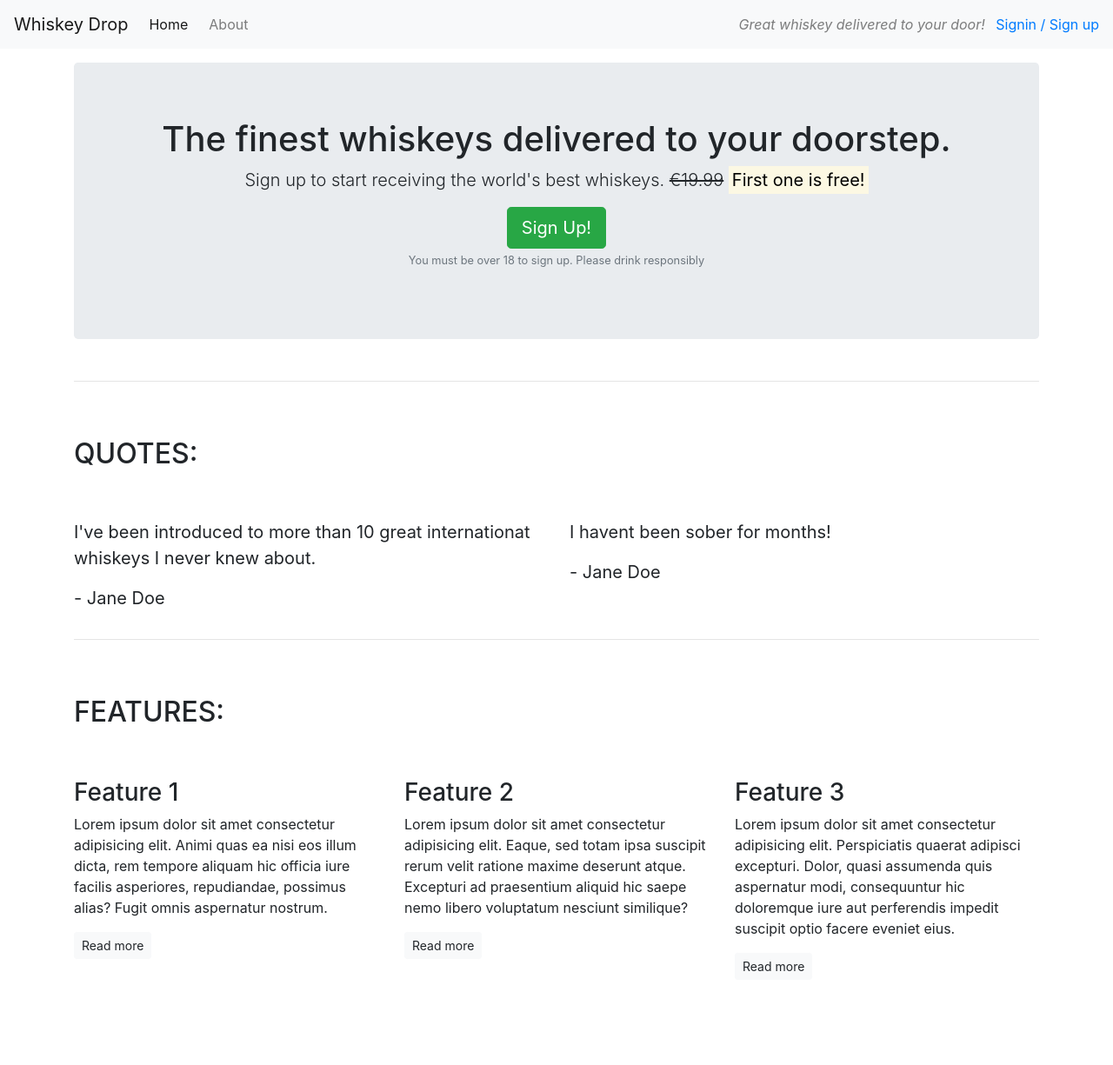
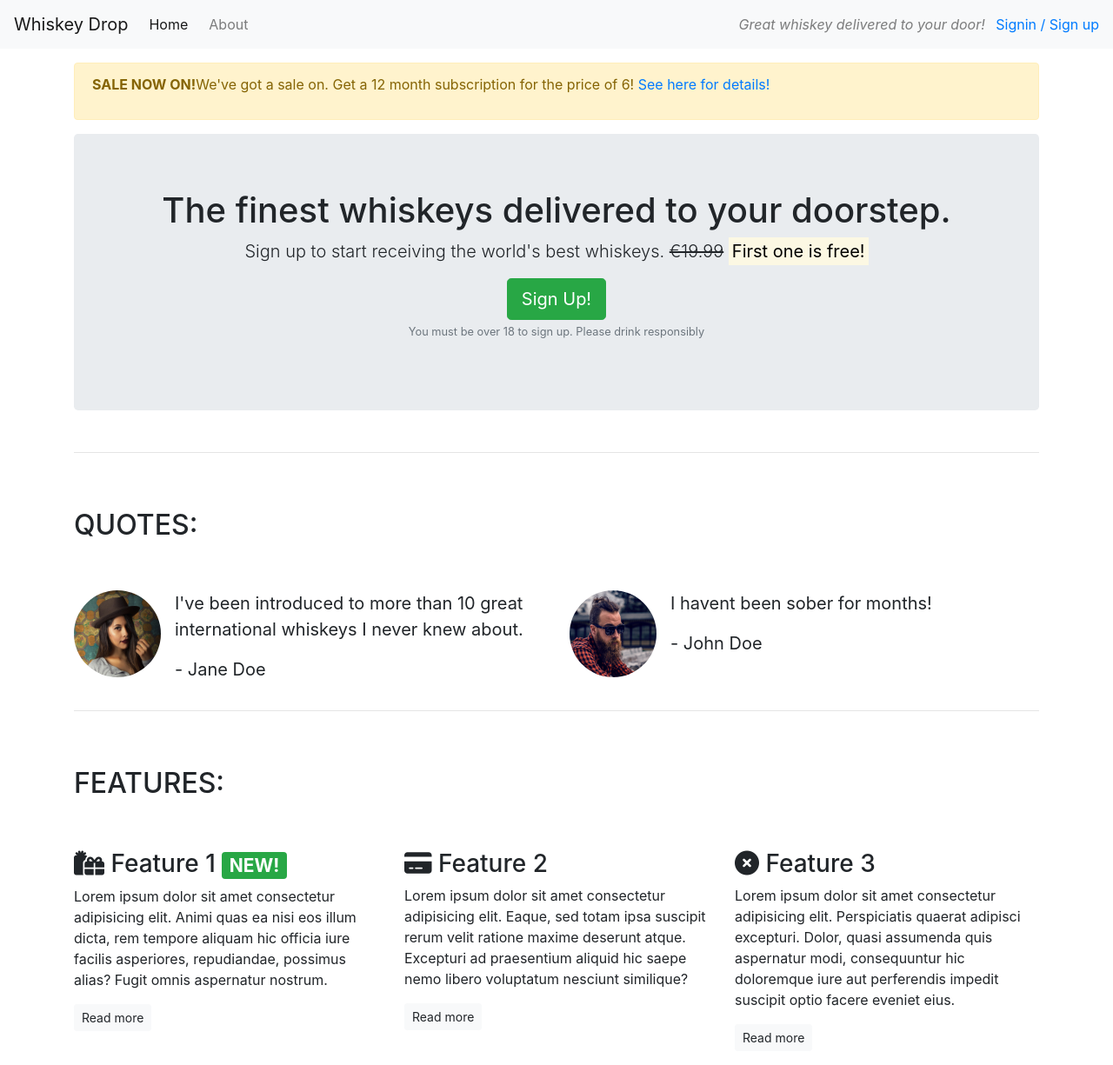
Before and after one commit to matthewelstone/friendly-lamp, a plain HTML site: page index.html in a window 1280 px wide. Shown: the whole page at 87% size. Before the commit the page ends 1143 px from the top, so only its background shows below. Drawn offline with nearby package versions, Linux system fonts and the light colour scheme.

Commit message:
components part 2

```diff
--- a/index.html
+++ b/index.html
@@ -6,7 +6,7 @@
     <title>Whiskey Drop | Taste a new whiskey every month</title>
     <link rel="stylesheet" href="https://stackpath.bootstrapcdn.com/bootstrap/4.3.1/css/bootstrap.min.css" integrity="sha384-ggOyR0iXCbMQv3Xipma34MD+dH/1fQ784/j6cY/iJTQUOhcWr7x9JvoRxT2MZw1T" crossorigin="anonymous">
 <script src="https://stackpath.bootstrapcdn.com/bootstrap/4.3.1/js/bootstrap.min.js" integrity="sha384-JjSmVgyd0p3pXB1rRibZUAYoIIy6OrQ6VrjIEaFf/nJGzIxFDsf4x0xIM+B07jRM" crossorigin="anonymous"></script>
-
+<script src="https://kit.fontawesome.com/99d79fa7bf.js" crossorigin="anonymous"></script>
 </head>
 <body>
     <nav class="navbar navbar-light bg-light navbar-expand-sm">
@@ -24,6 +24,15 @@
 
     </nav>
     <article class="container mt-3">
+        <div class="row d-none d-sm-block">
+            <div class="col-12">
+                <div class="alert alert-warning">
+                   <p><strong>SALE NOW ON!</strong>We've got a sale on.
+                     Get a 12 month subscription for the price of 6!
+                    <a href="">See here for details!</a></p>
+                </div>
+            </div>
+        </div>
         <!-- Callout-->
         <div class="row">
             <div class="col-12">
@@ -51,16 +60,30 @@
             </div>
             <div class="row">
                 <div class="col-12 col-md-6">
+                    <div class="media">
+                        <div class="d-none d-sm-block">
+                        <img src="images/girl-image.png" class="rounded-circle mr-3" height="100" width="100" alt="Picture of a girl">
+                        </div>
+                        <div class="media-body">
                             <blockquote class="blockquote">
-                        <p>I've been introduced to more than 10 great internationat whiskeys I never knew about.</p>
+                                <p>I've been introduced to more than 10 great international whiskeys I never knew about.</p>
                                 <p>- Jane Doe</p>
                             </blockquote>
                          </div>
+                    </div>
+                </div>
                 <div class="col-12 col-md-6">
+                    <div class="media">
+                        <div class="d-none d-sm-block">
+                        <img src="images/guy-image.png" class="rounded-circle mr-3" height="100" width="100" alt="Picture of a guy">
+                        </div>
+                        <div class="media-body">
                             <blockquote class="blockquote">
                                 <p>I havent been sober for months!</p>
-                        <p>- Jane Doe</p>
+                                <p>- John Doe</p>
                             </blockquote>
+                        </div>
+                    </div>
                 </div>
              </div>
         </section>
@@ -76,21 +99,21 @@
             <div class="row">
                 <div class="col-12 col-md-6 col-lg-4">
                     <div class="feature">
-                        <h3>Feature 1</h3>
+                        <h3><i class="fas fa-gifts d-none d-sm-inline"></i> Feature 1 <span class="badge badge-success">NEW!</span> </h3>
                         <p>Lorem ipsum dolor sit amet consectetur adipisicing elit. Animi quas ea nisi eos illum dicta, rem tempore aliquam hic officia iure facilis asperiores, repudiandae, possimus alias? Fugit omnis aspernatur nostrum.</p>
                         <p><a href="" class="btn btn-sm btn-light">Read more</a></p>
                     </div>
                 </div>
                 <div class="col-12 col-md-6 col-lg-4">
                     <div class="feature">
-                        <h3>Feature 2</h3>
+                        <h3><i class="fas fa-credit-card d-none d-sm-inline"></i> Feature 2</h3>
                         <p>Lorem ipsum dolor sit amet consectetur adipisicing elit. Eaque, sed totam ipsa suscipit rerum velit ratione maxime deserunt atque. Excepturi ad praesentium aliquid hic saepe nemo libero voluptatum nesciunt similique?</p>
                         <p><a href="" class="btn btn-sm btn-light">Read more</a></p>
                     </div>
                 </div>
                 <div class="col-12 d-md-none d-lg-block col-lg-4">
                     <div class="feature">
-                        <h3>Feature 3</h3>
+                        <h3><i class="fas fa-times-circle d-none d-sm-inline"></i> Feature 3</h3>
                         <p>Lorem ipsum dolor sit amet consectetur adipisicing elit. Perspiciatis quaerat adipisci excepturi. Dolor, quasi assumenda quis aspernatur modi, consequuntur hic doloremque iure aut perferendis impedit suscipit optio facere eveniet eius.</p>
                         <p><a href="" class="btn btn-sm btn-light">Read more</a></p>
                     </div>
```
Also changed, not shown: images/girl-image.png (added), images/guy-image.png (added). Lines whose indentation alone changed are shown as unchanged.
